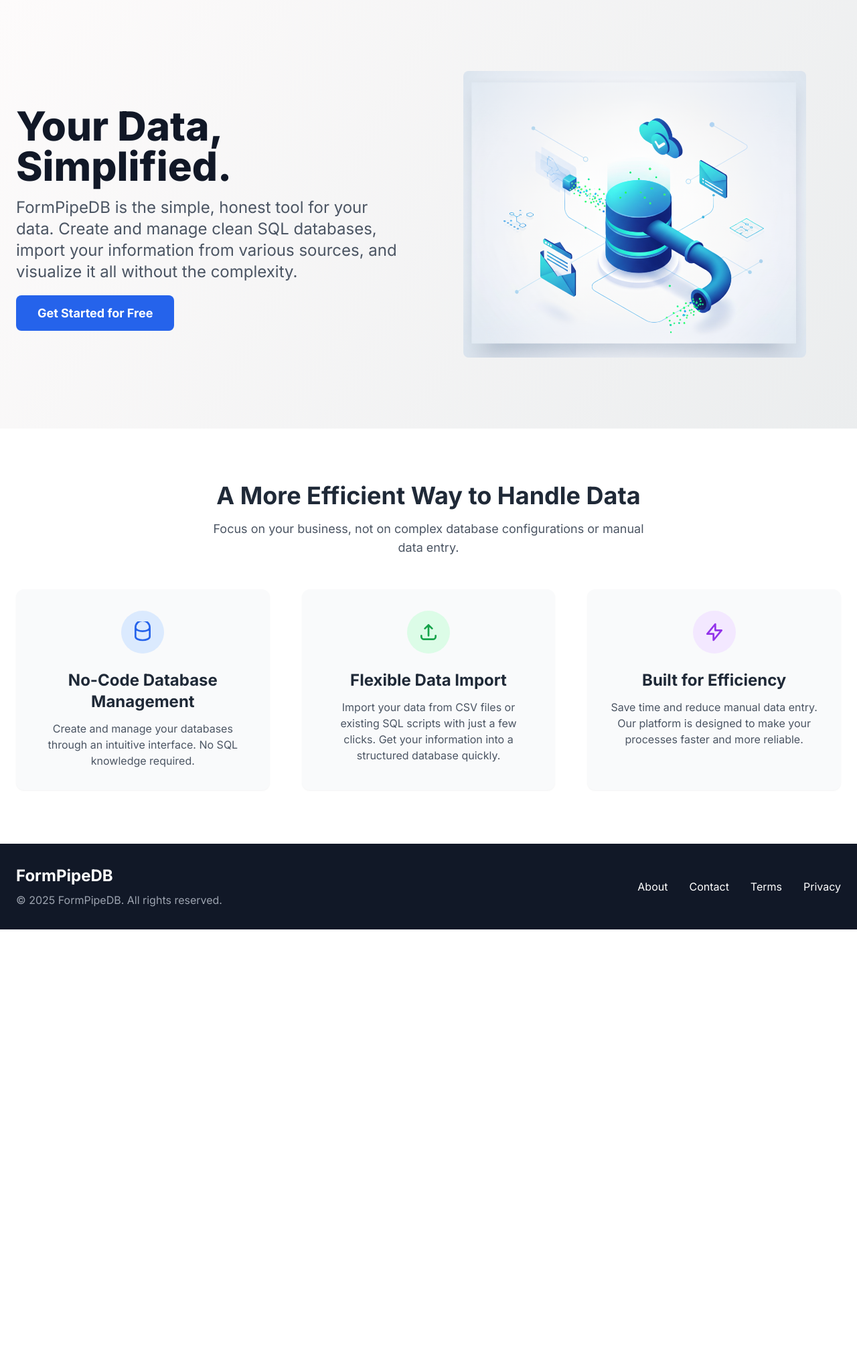
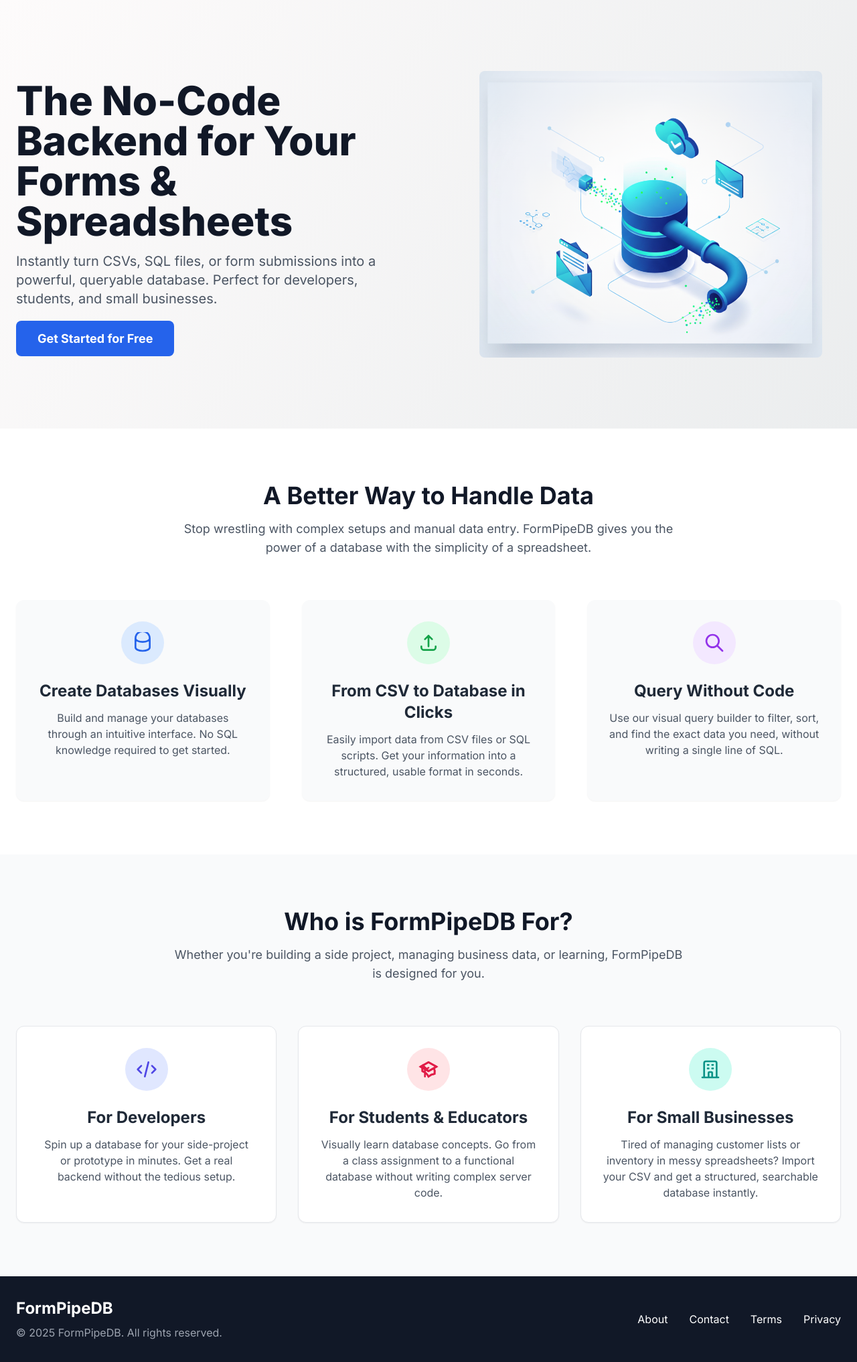
Before and after one commit to SakibHasanAdmin/formpipedb, a FastAPI app: page / in a window 1280 px wide. Shown: the part 69-2103 px from the top of the page at 67% size. Before the commit the page ends 1457 px from the top, so only its background shows below. Run offline with FastAPI, Linux system fonts and the light colour scheme; some libraries are stand-ins or nearby versions.

Commit message:
index overhaul

```diff
--- a/templates/index.html
+++ b/templates/index.html
@@ -41,44 +41,77 @@
     <main class="flex-grow">
         <section class="relative gradient-bg">
             <div class="container mx-auto px-6 py-16 md:py-24 flex flex-col-reverse md:flex-row items-center justify-center min-h-[70vh] md:min-h-[80vh]">
-                <div class="md:w-1/2 text-center md:text-left mt-12 md:mt-0 pr-0 md:pr-8">
-                    <h1 class="text-4xl md:text-6xl font-extrabold leading-tight text-gray-900">Your Data, Simplified.</h1>
-                    <p class="text-xl md:text-2xl text-gray-600 mt-4">FormPipeDB is the simple, honest tool for your data. Create and manage clean SQL databases, import your information from various sources, and visualize it all without the complexity.</p>
+                <div class="md:w-3/5 lg:w-1/2 text-center md:text-left mt-12 md:mt-0">
+                    <h1 class="text-4xl md:text-5xl lg:text-6xl font-extrabold leading-tight text-gray-900">The No-Code Backend for Your Forms & Spreadsheets</h1>
+                    <p class="text-lg md:text-xl text-gray-600 mt-4 max-w-xl mx-auto md:mx-0">Instantly turn CSVs, SQL files, or form submissions into a powerful, queryable database. Perfect for developers, students, and small businesses.</p>
                     <div class="mt-8">
                         <a href="/signup" class="bg-blue-600 text-white px-8 py-4 rounded-lg text-lg font-semibold hover:bg-blue-700 transition-transform hover:scale-105">Get Started for Free</a>
                     </div>
                 </div>
-                <div class="md:w-1/2 flex justify-center items-center">
-                    <img src="../static/images/hero-image.png" alt="A diagram showing data flowing into a central database" class="w-full h-auto max-w-lg rounded-lg">
+                <div class="md:w-2/5 lg:w-1/2 flex justify-center items-center pl-0 md:pl-8 lg:pl-12">
+                    <img src="../static/images/hero-image.png" alt="A diagram showing data flowing into a central database" class="w-full h-auto max-w-md lg:max-w-lg rounded-lg">
                 </div>
             </div>
         </section>
 
         <section class="bg-white py-20">
             <div class="container mx-auto px-6 text-center">
-                <h2 class="text-3xl md:text-4xl font-bold mb-4">A More Efficient Way to Handle Data</h2>
-                <p class="text-lg text-gray-600 mb-12 max-w-2xl mx-auto">Focus on your business, not on complex database configurations or manual data entry.</p>
+                <h2 class="text-3xl md:text-4xl font-bold text-gray-900 mb-4">A Better Way to Handle Data</h2>
+                <p class="text-lg text-gray-600 mb-16 max-w-3xl mx-auto">Stop wrestling with complex setups and manual data entry. FormPipeDB gives you the power of a database with the simplicity of a spreadsheet.</p>
                 <div class="grid grid-cols-1 md:grid-cols-3 gap-12">
                     <div class="bg-gray-50 p-8 rounded-xl shadow-sm hover:shadow-lg transition-shadow">
                         <div class="flex items-center justify-center h-16 w-16 bg-blue-100 text-blue-600 rounded-full mx-auto mb-6">
-                            <svg xmlns="http://www.w3.org/2000/svg" class="h-8 w-8" fill="none" viewBox="0 0 24 24" stroke="currentColor"><path stroke-linecap="round" stroke-linejoin="round" stroke-width="2" d="M4 7v10c0 2.21 3.582 4 8 4s8-1.79 8-4V7M4 7c0 2.21 3.582 4 8 4s8-1.79 8-4M4 7a8 8 0 0116 0" /></svg>
+                            <svg xmlns="http://www.w3.org/2000/svg" class="h-8 w-8" fill="none" viewBox="0 0 24 24" stroke="currentColor" stroke-width="2"><path stroke-linecap="round" stroke-linejoin="round" d="M4 7v10c0 2.21 3.582 4 8 4s8-1.79 8-4V7M4 7c0 2.21 3.582 4 8 4s8-1.79 8-4M4 7a8 8 0 0116 0" /></svg>
                         </div>
-                        <h3 class="text-2xl font-bold mb-3">No-Code Database Management</h3>
-                        <p class="text-gray-600">Create and manage your databases through an intuitive interface. No SQL knowledge required.</p>
+                        <h3 class="text-2xl font-bold mb-3">Create Databases Visually</h3>
+                        <p class="text-gray-600">Build and manage your databases through an intuitive interface. No SQL knowledge required to get started.</p>
                     </div>
                     <div class="bg-gray-50 p-8 rounded-xl shadow-sm hover:shadow-lg transition-shadow">
                         <div class="flex items-center justify-center h-16 w-16 bg-green-100 text-green-600 rounded-full mx-auto mb-6">
-                            <svg xmlns="http://www.w3.org/2000/svg" class="h-8 w-8" fill="none" viewBox="0 0 24 24" stroke="currentColor"><path stroke-linecap="round" stroke-linejoin="round" stroke-width="2" d="M4 16v1a3 3 0 003 3h10a3 3 0 003-3v-1m-4-8l-4-4m0 0L8 8m4-4v12"></path></svg>
+                            <svg xmlns="http://www.w3.org/2000/svg" class="h-8 w-8" fill="none" viewBox="0 0 24 24" stroke="currentColor" stroke-width="2"><path stroke-linecap="round" stroke-linejoin="round" d="M4 16v1a3 3 0 003 3h10a3 3 0 003-3v-1m-4-8l-4-4m0 0L8 8m4-4v12" /></svg>
                         </div>
-                        <h3 class="text-2xl font-bold mb-3">Flexible Data Import</h3>
-                        <p class="text-gray-600">Import your data from CSV files or existing SQL scripts with just a few clicks. Get your information into a structured database quickly.</p>
+                        <h3 class="text-2xl font-bold mb-3">From CSV to Database in Clicks</h3>
+                        <p class="text-gray-600">Easily import data from CSV files or SQL scripts. Get your information into a structured, usable format in seconds.</p>
                     </div>
                     <div class="bg-gray-50 p-8 rounded-xl shadow-sm hover:shadow-lg transition-shadow">
                         <div class="flex items-center justify-center h-16 w-16 bg-purple-100 text-purple-600 rounded-full mx-auto mb-6">
-                            <svg xmlns="http://www.w3.org/2000/svg" class="h-8 w-8" fill="none" viewBox="0 0 24 24" stroke="currentColor"><path stroke-linecap="round" stroke-linejoin="round" stroke-width="2" d="M13 10V3L4 14h7v7l9-11h-7z" /></svg>
+                            <svg xmlns="http://www.w3.org/2000/svg" class="h-8 w-8" fill="none" viewBox="0 0 24 24" stroke="currentColor" stroke-width="2"><path stroke-linecap="round" stroke-linejoin="round" d="M21 21l-6-6m2-5a7 7 0 11-14 0 7 7 0 0114 0z" /></svg>
                         </div>
-                        <h3 class="text-2xl font-bold mb-3">Built for Efficiency</h3>
-                        <p class="text-gray-600">Save time and reduce manual data entry. Our platform is designed to make your processes faster and more reliable.</p>
+                        <h3 class="text-2xl font-bold mb-3">Query Without Code</h3>
+                        <p class="text-gray-600">Use our visual query builder to filter, sort, and find the exact data you need, without writing a single line of SQL.</p>
+                    </div>
+                </div>
+            </div>
+        </section>
+
+        <section class="bg-gray-50 py-20">
+            <div class="container mx-auto px-6 text-center">
+                <h2 class="text-3xl md:text-4xl font-bold text-gray-900 mb-4">Who is FormPipeDB For?</h2>
+                <p class="text-lg text-gray-600 mb-16 max-w-3xl mx-auto">Whether you're building a side project, managing business data, or learning, FormPipeDB is designed for you.</p>
+                <div class="grid grid-cols-1 md:grid-cols-3 gap-8">
+                    <!-- Card 1: For Developers -->
+                    <div class="bg-white p-8 rounded-xl shadow-sm hover:shadow-lg transition-shadow border border-gray-200">
+                        <div class="flex items-center justify-center h-16 w-16 bg-indigo-100 text-indigo-600 rounded-full mx-auto mb-6">
+                            <svg xmlns="http://www.w3.org/2000/svg" class="h-8 w-8" fill="none" viewBox="0 0 24 24" stroke="currentColor" stroke-width="2"><path stroke-linecap="round" stroke-linejoin="round" d="M10 20l4-16m4 4l4 4-4 4M6 16l-4-4 4-4" /></svg>
+                        </div>
+                        <h3 class="text-2xl font-bold mb-3">For Developers</h3>
+                        <p class="text-gray-600">Spin up a database for your side-project or prototype in minutes. Get a real backend without the tedious setup.</p>
+                    </div>
+                    <!-- Card 2: For Students & Educators -->
+                    <div class="bg-white p-8 rounded-xl shadow-sm hover:shadow-lg transition-shadow border border-gray-200">
+                        <div class="flex items-center justify-center h-16 w-16 bg-rose-100 text-rose-600 rounded-full mx-auto mb-6">
+                            <svg xmlns="http://www.w3.org/2000/svg" class="h-8 w-8" fill="none" viewBox="0 0 24 24" stroke="currentColor" stroke-width="2"><path d="M12 14l9-5-9-5-9 5 9 5z" /><path d="M12 14l6.16-3.422a12.083 12.083 0 01.665 6.479A11.952 11.952 0 0012 20.055a11.952 11.952 0 00-6.824-5.998 12.078 12.078 0 01.665-6.479L12 14z" /><path stroke-linecap="round" stroke-linejoin="round" d="M12 14l9-5-9-5-9 5 9 5zm0 0l6.16-3.422a12.083 12.083 0 01.665 6.479A11.952 11.952 0 0012 20.055a11.952 11.952 0 00-6.824-5.998 12.078 12.078 0 01.665-6.479L12 14zm-4 6v-7.5l4-2.222" /></svg>
+                        </div>
+                        <h3 class="text-2xl font-bold mb-3">For Students & Educators</h3>
+                        <p class="text-gray-600">Visually learn database concepts. Go from a class assignment to a functional database without writing complex server code.</p>
+                    </div>
+                    <!-- Card 3: For Small Businesses -->
+                    <div class="bg-white p-8 rounded-xl shadow-sm hover:shadow-lg transition-shadow border border-gray-200">
+                        <div class="flex items-center justify-center h-16 w-16 bg-teal-100 text-teal-600 rounded-full mx-auto mb-6">
+                            <svg xmlns="http://www.w3.org/2000/svg" class="h-8 w-8" fill="none" viewBox="0 0 24 24" stroke="currentColor" stroke-width="2"><path stroke-linecap="round" stroke-linejoin="round" d="M19 21V5a2 2 0 00-2-2H7a2 2 0 00-2 2v16m14 0h2m-2 0h-5m-9 0H3m2 0h5M9 7h1m-1 4h1m4-4h1m-1 4h1m-5 10v-5a1 1 0 011-1h2a1 1 0 011 1v5m-4 0h4" /></svg>
+                        </div>
+                        <h3 class="text-2xl font-bold mb-3">For Small Businesses</h3>
+                        <p class="text-gray-600">Tired of managing customer lists or inventory in messy spreadsheets? Import your CSV and get a structured, searchable database instantly.</p>
                     </div>
                 </div>
             </div>
```
